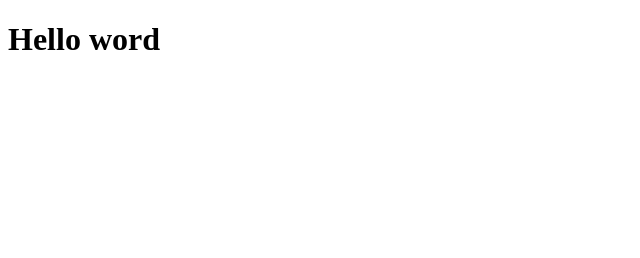
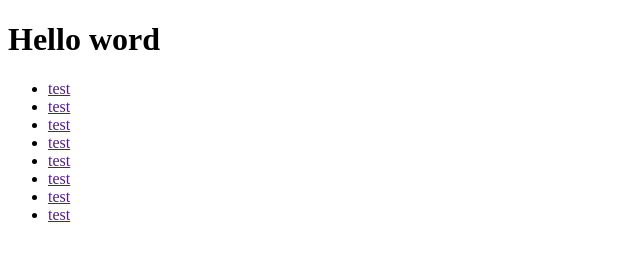
Before and after one commit to KhachGevorgyan94/test-project, a plain HTML site: page index.html in a window 1280 px wide. Shown: the whole page, without its empty margins (0-640 px from the left). Drawn offline with Linux system fonts and the light colour scheme.

Commit message:
menu list added

```diff
--- a/index.html
+++ b/index.html
@@ -8,5 +8,18 @@
 <body>
 
     <h1>Hello word</h1>
+
+
+
+    <ul>
+        <li><a href="">test</a></li>
+        <li><a href="">test</a></li>
+        <li><a href="">test</a></li>
+        <li><a href="">test</a></li>
+        <li><a href="">test</a></li>
+        <li><a href="">test</a></li>
+        <li><a href="">test</a></li>
+        <li><a href="">test</a></li>
+    </ul>
 </body>
 </html>
```
